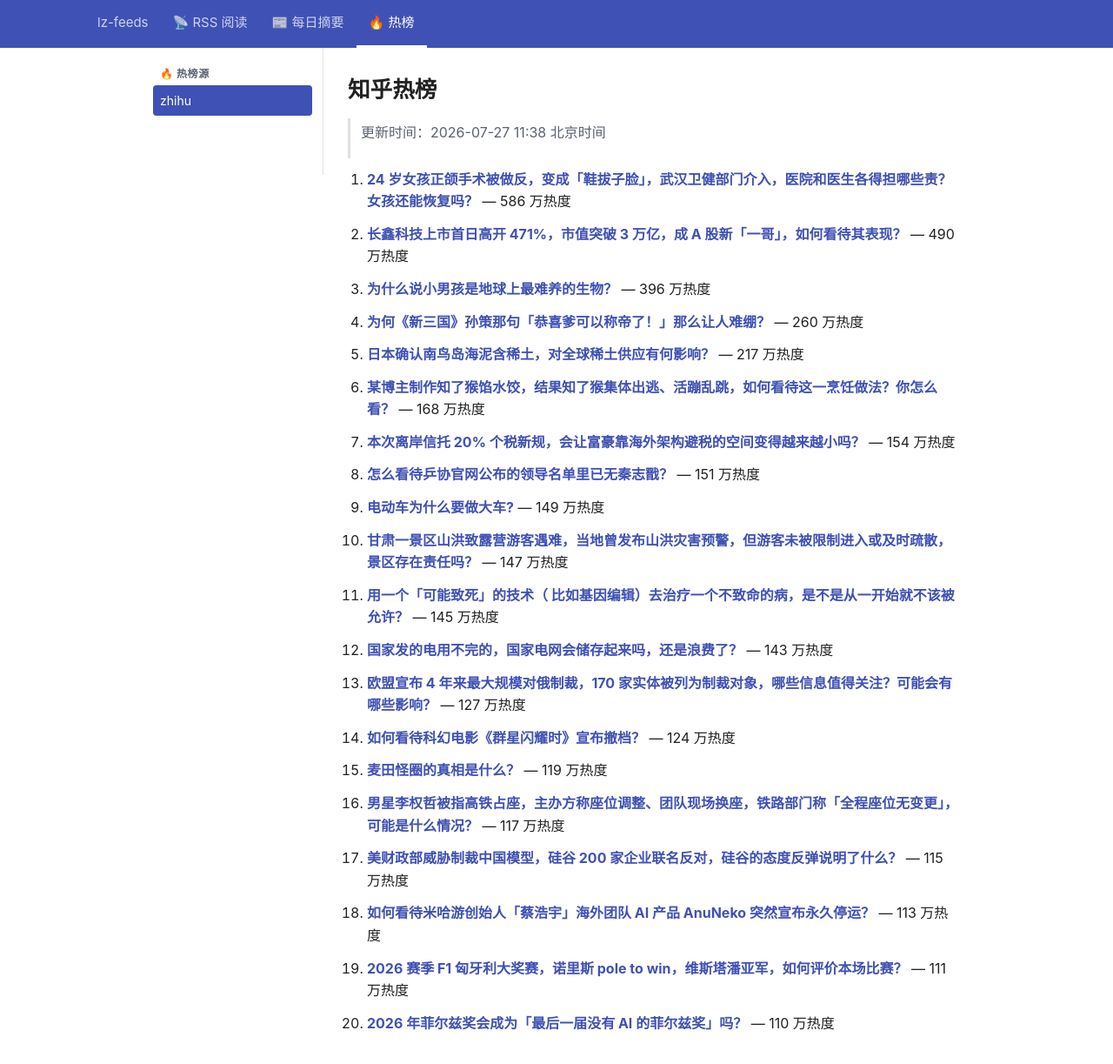
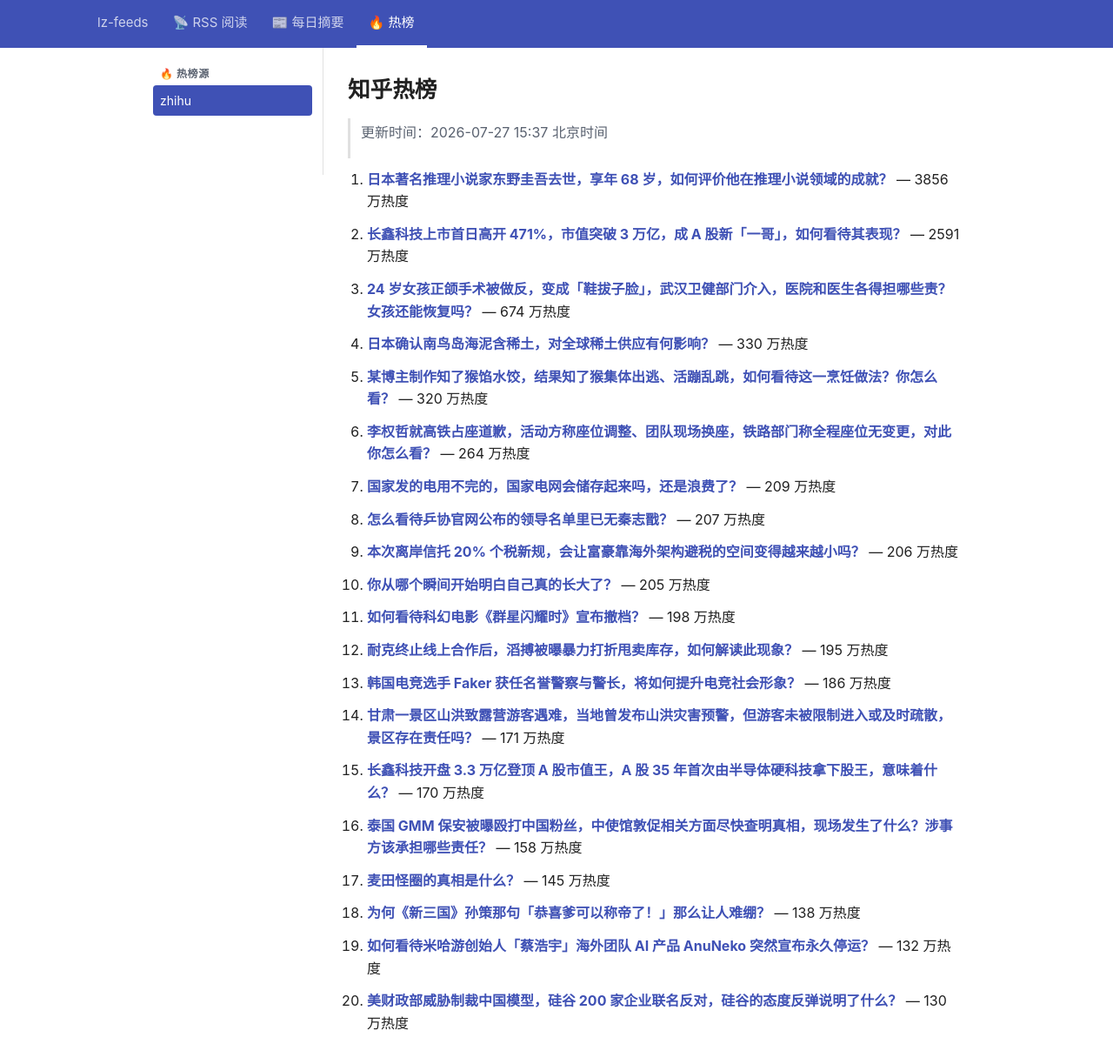
Before and after one commit to lizhang0101/lz-feeds, a Jekyll site: the page built from _hotlist/zhihu.md, in a window 1280 px wide and 1253 px high. Shown: the top 1223 px of the window at 87% size. Built offline with Jekyll 4.4.1, drawn with Linux system fonts in a browser that asks for light colours.

Commit message:
hotlist: 2026-07-27T07:37Z

```diff
--- a/_hotlist/zhihu.md
+++ b/_hotlist/zhihu.md
@@ -1,48 +1,48 @@
 ---
-updated: 2026-07-27 11:38 北京时间
+updated: 2026-07-27 15:37 北京时间
 count: 20
 ---
 
 # 知乎热榜
 
-> 更新时间：2026-07-27 11:38 北京时间
+> 更新时间：2026-07-27 15:37 北京时间
 
-1. **[24 岁女孩正颌手术被做反，变成「鞋拔子脸」，武汉卫健部门介入，医院和医生各得担哪些责？女孩还能恢复吗？](https://www.zhihu.com/question/2064692382461685795)** — 586 万热度
+1. **[日本著名推理小说家东野圭吾去世，享年 68 岁，如何评价他在推理小说领域的成就？](https://www.zhihu.com/question/2065092782071472554)** — 3856 万热度
 
-2. **[长鑫科技上市首日高开 471%，市值突破 3 万亿，成 A 股新「一哥」，如何看待其表现？](https://www.zhihu.com/question/2065005981617107684)** — 490 万热度
+2. **[长鑫科技上市首日高开 471%，市值突破 3 万亿，成 A 股新「一哥」，如何看待其表现？](https://www.zhihu.com/question/2065005981617107684)** — 2591 万热度
 
-3. **[为什么说小男孩是地球上最难养的生物？](https://www.zhihu.com/question/2057134171752084148)** — 396 万热度
+3. **[24 岁女孩正颌手术被做反，变成「鞋拔子脸」，武汉卫健部门介入，医院和医生各得担哪些责？女孩还能恢复吗？](https://www.zhihu.com/question/2064692382461685795)** — 674 万热度
 
-4. **[为何《新三国》孙策那句「恭喜爹可以称帝了！」那么让人难绷？](https://www.zhihu.com/question/1992997146002228643)** — 260 万热度
+4. **[日本确认南鸟岛海泥含稀土，对全球稀土供应有何影响？](https://www.zhihu.com/question/2064455331346962042)** — 330 万热度
 
-5. **[日本确认南鸟岛海泥含稀土，对全球稀土供应有何影响？](https://www.zhihu.com/question/2064455331346962042)** — 217 万热度
+5. **[某博主制作知了猴馅水饺，结果知了猴集体出逃、活蹦乱跳，如何看待这一烹饪做法？你怎么看？](https://www.zhihu.com/question/2064478848314335618)** — 320 万热度
 
-6. **[某博主制作知了猴馅水饺，结果知了猴集体出逃、活蹦乱跳，如何看待这一烹饪做法？你怎么看？](https://www.zhihu.com/question/2064478848314335618)** — 168 万热度
+6. **[李权哲就高铁占座道歉，活动方称座位调整、团队现场换座，铁路部门称全程座位无变更，对此你怎么看？](https://www.zhihu.com/question/2064485891255570968)** — 264 万热度
 
-7. **[本次离岸信托 20% 个税新规，会让富豪靠海外架构避税的空间变得越来越小吗？](https://www.zhihu.com/question/2064295729997394466)** — 154 万热度
+7. **[国家发的电用不完的，国家电网会储存起来吗，还是浪费了？](https://www.zhihu.com/question/320833834)** — 209 万热度
 
-8. **[怎么看待乒协官网公布的领导名单里已无秦志戬？](https://www.zhihu.com/question/2064794051711447386)** — 151 万热度
+8. **[怎么看待乒协官网公布的领导名单里已无秦志戬？](https://www.zhihu.com/question/2064794051711447386)** — 207 万热度
 
-9. **[电动车为什么要做大车?](https://www.zhihu.com/question/353099267)** — 149 万热度
+9. **[本次离岸信托 20% 个税新规，会让富豪靠海外架构避税的空间变得越来越小吗？](https://www.zhihu.com/question/2064295729997394466)** — 206 万热度
 
-10. **[甘肃一景区山洪致露营游客遇难，当地曾发布山洪灾害预警，但游客未被限制进入或及时疏散，景区存在责任吗？](https://www.zhihu.com/question/2064820259022795106)** — 147 万热度
+10. **[你从哪个瞬间开始明白自己真的长大了？](https://www.zhihu.com/question/625767359)** — 205 万热度
 
-11. **[用一个「可能致死」的技术（ 比如基因编辑）去治疗一个不致命的病，是不是从一开始就不该被允许？](https://www.zhihu.com/question/2063993752285177641)** — 145 万热度
+11. **[如何看待科幻电影《群星闪耀时》宣布撤档？](https://www.zhihu.com/question/2064855057015779808)** — 198 万热度
 
-12. **[国家发的电用不完的，国家电网会储存起来吗，还是浪费了？](https://www.zhihu.com/question/320833834)** — 143 万热度
+12. **[耐克终止线上合作后，滔搏被曝暴力打折甩卖库存，如何解读此现象？](https://www.zhihu.com/question/2064176396658807069)** — 195 万热度
 
-13. **[欧盟宣布 4 年来最大规模对俄制裁，170 家实体被列为制裁对象，哪些信息值得关注？可能会有哪些影响？](https://www.zhihu.com/question/2064374902241453287)** — 127 万热度
+13. **[韩国电竞选手 Faker 获任名誉警察与警长，将如何提升电竞社会形象？](https://www.zhihu.com/question/2063300236198556617)** — 186 万热度
 
-14. **[如何看待科幻电影《群星闪耀时》宣布撤档？](https://www.zhihu.com/question/2064855057015779808)** — 124 万热度
+14. **[甘肃一景区山洪致露营游客遇难，当地曾发布山洪灾害预警，但游客未被限制进入或及时疏散，景区存在责任吗？](https://www.zhihu.com/question/2064820259022795106)** — 171 万热度
 
-15. **[麦田怪圈的真相是什么？](https://www.zhihu.com/question/22294325)** — 119 万热度
+15. **[长鑫科技开盘 3.3 万亿登顶 A 股市值王，A 股 35 年首次由半导体硬科技拿下股王，意味着什么？](https://www.zhihu.com/question/2065019773163984075)** — 170 万热度
 
-16. **[男星李权哲被指高铁占座，主办方称座位调整、团队现场换座，铁路部门称「全程座位无变更」，可能是什么情况？](https://www.zhihu.com/question/2064485891255570968)** — 117 万热度
+16. **[泰国 GMM 保安被曝殴打中国粉丝，中使馆敦促相关方面尽快查明真相，现场发生了什么？涉事方该承担哪些责任？](https://www.zhihu.com/question/2064628963545183282)** — 158 万热度
 
-17. **[美财政部威胁制裁中国模型，硅谷 200 家企业联名反对，硅谷的态度反弹说明了什么？](https://www.zhihu.com/question/2064030510549054193)** — 115 万热度
+17. **[麦田怪圈的真相是什么？](https://www.zhihu.com/question/22294325)** — 145 万热度
 
-18. **[如何看待米哈游创始人「蔡浩宇」海外团队 AI 产品 AnuNeko 突然宣布永久停运？](https://www.zhihu.com/question/2064803992841069459)** — 113 万热度
+18. **[为何《新三国》孙策那句「恭喜爹可以称帝了！」那么让人难绷？](https://www.zhihu.com/question/1992997146002228643)** — 138 万热度
 
-19. **[2026 赛季 F1 匈牙利大奖赛，诺里斯 pole to win，维斯塔潘亚军，如何评价本场比赛？](https://www.zhihu.com/question/2064844493220796225)** — 111 万热度
+19. **[如何看待米哈游创始人「蔡浩宇」海外团队 AI 产品 AnuNeko 突然宣布永久停运？](https://www.zhihu.com/question/2064803992841069459)** — 132 万热度
 
-20. **[2026 年菲尔兹奖会成为「最后一届没有 AI 的菲尔兹奖」吗？](https://www.zhihu.com/question/2062890686072845429)** — 110 万热度
+20. **[美财政部威胁制裁中国模型，硅谷 200 家企业联名反对，硅谷的态度反弹说明了什么？](https://www.zhihu.com/question/2064030510549054193)** — 130 万热度
```
